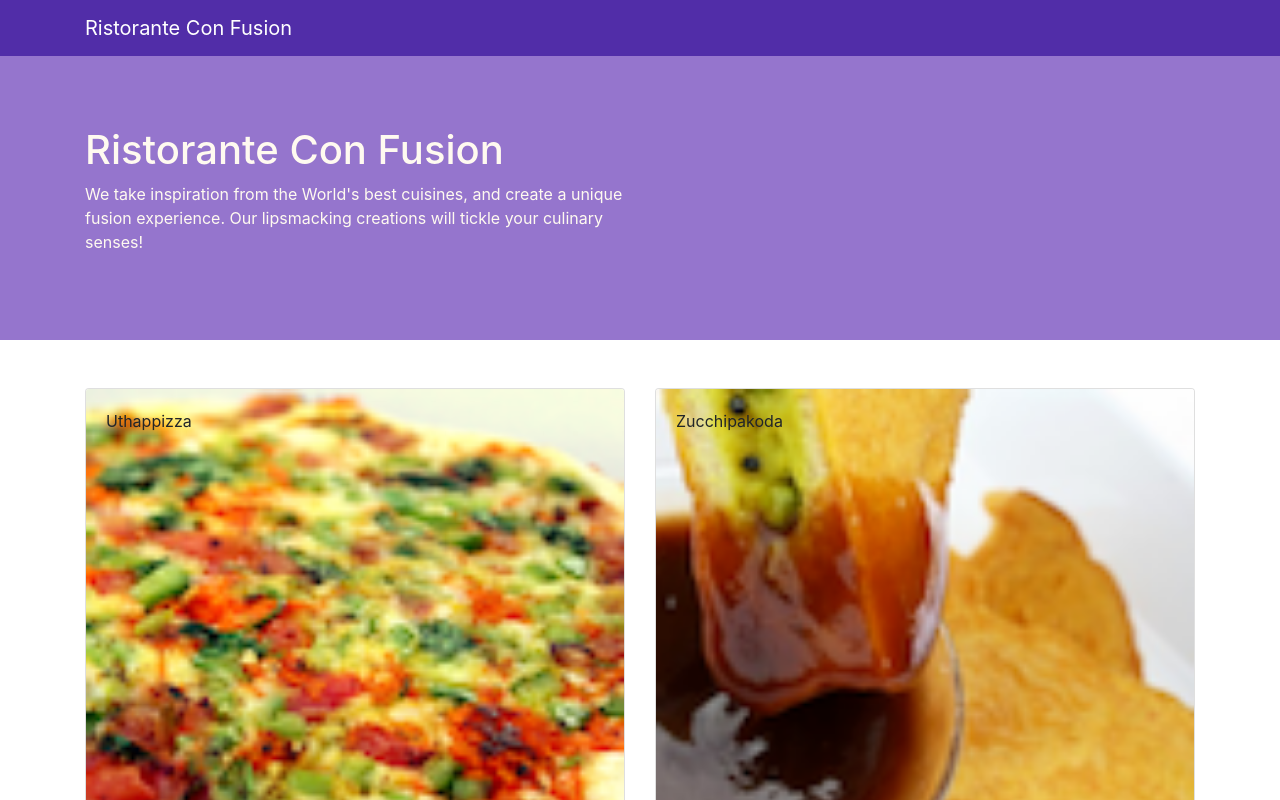
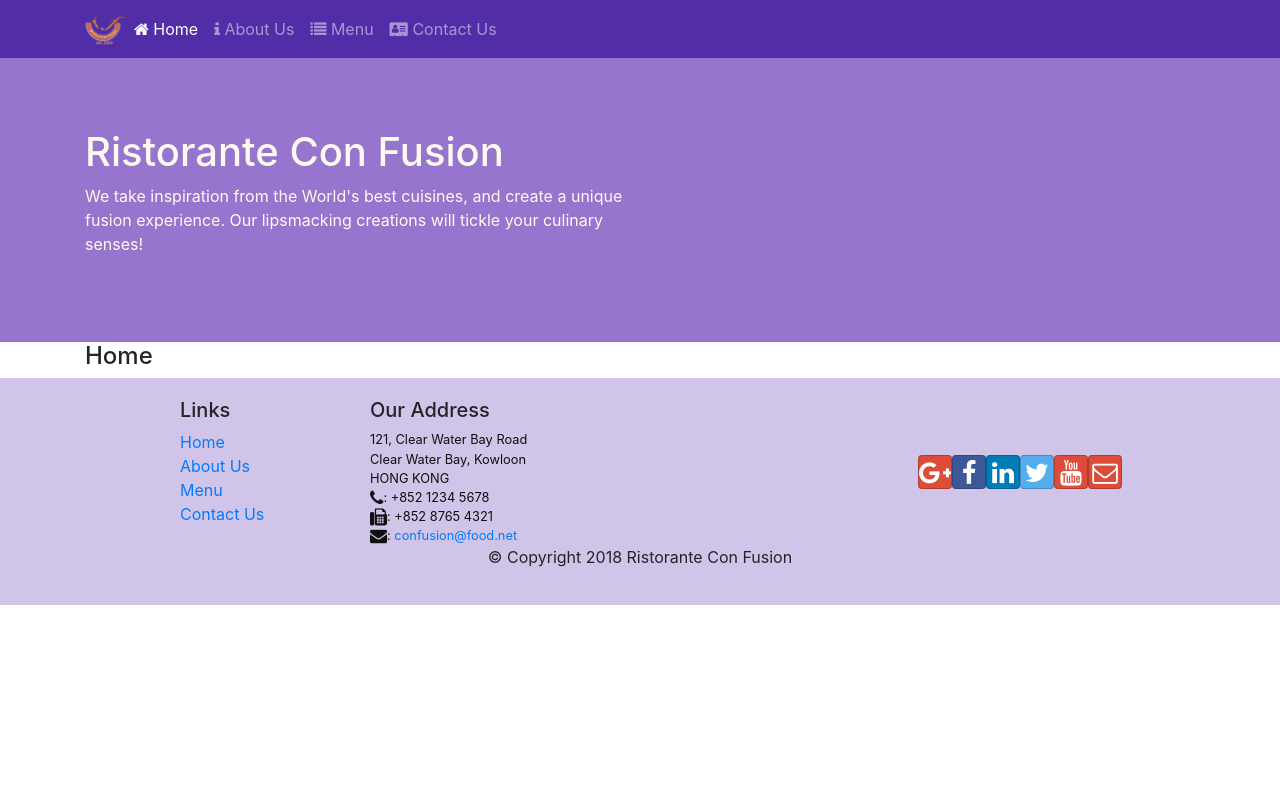
Before and after one commit to bibishan-pandey/coursera-fewd-react, a React (Create React App) app: page /home in a window 1280 px wide. Shown: the top 800 px of the page. Built offline with nearby package versions, Linux system fonts and the light colour scheme.

Commit message:
react router

```diff
--- a/src/App.js
+++ b/src/App.js
@@ -1,14 +1,15 @@
 import React from 'react';
 import Main from './components/MainComponent';
 import './App.css';
+import { BrowserRouter } from 'react-router-dom';
 
 class App extends React.Component {
 
   render() {
     return (
-      <div>
-        <Main />
-      </div>
+      <BrowserRouter>
+          <Main />
+      </BrowserRouter>
     );
   }
 }
--- a/src/components/FooterComponent.js
+++ b/src/components/FooterComponent.js
@@ -1,4 +1,5 @@
 import React from 'react';
+import { Link } from 'react-router-dom';
 
 const Footer = () => {
     return (
@@ -8,10 +9,10 @@ const Footer = () => {
                     <div className="col-4 offset-1 col-sm-2">
                         <h5>Links</h5>
                         <ul className="list-unstyled">
-                            <li><a href="#">Home</a></li>
-                            <li><a href="#">About</a></li>
-                            <li><a href="#">Menu</a></li>
-                            <li><a href="contactus.html">Contact</a></li>
+                            <li><Link to="/home">Home</Link></li>
+                            <li><Link to="/aboutus">About Us</Link></li>
+                            <li><Link to="/menu">Menu</Link></li>
+                            <li><Link to="/contactus">Contact Us</Link></li>
                         </ul>
                     </div>
                     <div className="col-7 col-sm-5">
--- a/src/components/HeaderComponent.js
+++ b/src/components/HeaderComponent.js
@@ -1,15 +1,59 @@
 import React, { Component } from "react";
-import { Navbar, NavbarBrand, Jumbotron } from "reactstrap";
+import { Navbar, NavbarBrand, Jumbotron, Nav, NavItem, Collapse, NavbarToggler } from "reactstrap";
+import { NavLink } from "react-router-dom";
 
 
 class Header extends Component {
+
+    constructor(props) {
+        super(props);
+        this.state = {
+            isNavOpen: false,
+        };
+    }
+
+    // using arrow function, we need not bind
+    // the function in the constructor with 'this'
+    toggleNav = () => {
+        this.setState({
+            isNavOpen: !this.state.isNavOpen
+        });
+    }
+
     render() {
         return (
             // <></> is also syntax for React.Fragment
             <React.Fragment>
-                <Navbar dark>
+                <Navbar dark expand={"md"}>
                     <div className={"container"}>
-                        <NavbarBrand href="/">Ristorante Con Fusion</NavbarBrand>
+                        <NavbarToggler onClick={this.toggleNav} />
+                        <NavbarBrand className={"mr-auto"} href="/">
+                            <img src={"assets/images/logo.png"} height="30" width="41" alt="Ristorante Con Fusion" />
+                        </NavbarBrand>
+                        <Collapse navbar isOpen={this.state.isNavOpen}>
+                            <Nav navbar>
+                                <NavItem>
+                                    <NavLink className={"nav-link"} to="/home">
+                                        <i className="fa fa-home"></i> Home
+                                </NavLink>
+                                </NavItem>
+                                <NavItem>
+                                    <NavLink className={"nav-link"} to="/aboutus">
+                                        <i className="fa fa-info"></i> About Us
+                                </NavLink>
+                                </NavItem>
+                                <NavItem>
+                                    <NavLink className={"nav-link"} to="/menu">
+                                        <i className="fa fa-list"></i> Menu
+                                </NavLink>
+                                </NavItem>
+                                <NavItem>
+                                    <NavLink className={"nav-link"} to="/contactus">
+                                        <i className="fa fa-address-card"></i> Contact Us
+                                </NavLink>
+                                </NavItem>
+                            </Nav>
+                        </Collapse>
                     </div>
                 </Navbar>
                 <Jumbotron>
--- /dev/null
+++ b/src/components/HomeComponent.js
@@ -0,0 +1,11 @@
+import React from 'react';
+
+const Home = (props) => {
+    return (
+        <div className={"container"}>
+            <h4>Home</h4>
+        </div>
+    );
+};
+
+export default Home;
--- a/src/components/MainComponent.js
+++ b/src/components/MainComponent.js
@@ -1,37 +1,51 @@
 import React from "react";
 import Menu from "./MenuComponent";
-import DishDetail from "./DishdetailComponent";
+// import DishDetail from "./DishdetailComponent";
 import { DISHES } from "../shared/dishes";
 import Header from "./HeaderComponent";
 import Footer from "./FooterComponent";
+import Home from "./HomeComponent";
+import { Switch, Route, Redirect } from "react-router-dom";
 
 class Main extends React.Component {
     constructor(props) {
         super(props);
         this.state = {
             dishes: DISHES,
-            selectedDish: null,
+            // selectedDish: null,
         };
     }
 
-    onDishSelect(dishId) {
-        this.setState({ selectedDish: dishId });
-    }
+    // onDishSelect(dishId) {
+    //     this.setState({ selectedDish: dishId });
+    // }
 
-    renderDish = () => {
-        if(this.state.selectedDish !== null) {
-            return (
-                <DishDetail dish={this.state.dishes.filter(dish => dish.id === this.state.selectedDish)[0]} />
-            );
-        }
-    }
+    // renderDish = () => {
+    //     if(this.state.selectedDish !== null) {
+    //         return (
+    //             <DishDetail dish={this.state.dishes.filter(dish => dish.id === this.state.selectedDish)[0]} />
+    //         );
+    //     }
+    // }
 
     render() {
+
+        const HomePage = () => {
+            return (
+                <Home />
+            );
+        };
+
         return (
             <div>
                 <Header />
-                <Menu dishes={this.state.dishes} onClick={(dishId) => this.onDishSelect(dishId)} />
-                { this.renderDish() }
+                {/* <Menu dishes={this.state.dishes} onClick={(dishId) => this.onDishSelect(dishId)} /> */}
+                {/* { this.renderDish() } */}
+                <Switch>
+                    <Route path="/home" component={HomePage} />
+                    <Route exact path="/menu" component={() => <Menu dishes={this.state.dishes} />} />
+                    <Redirect to="/home" />
+                </Switch>
                 <Footer />
             </div>
         );
```
